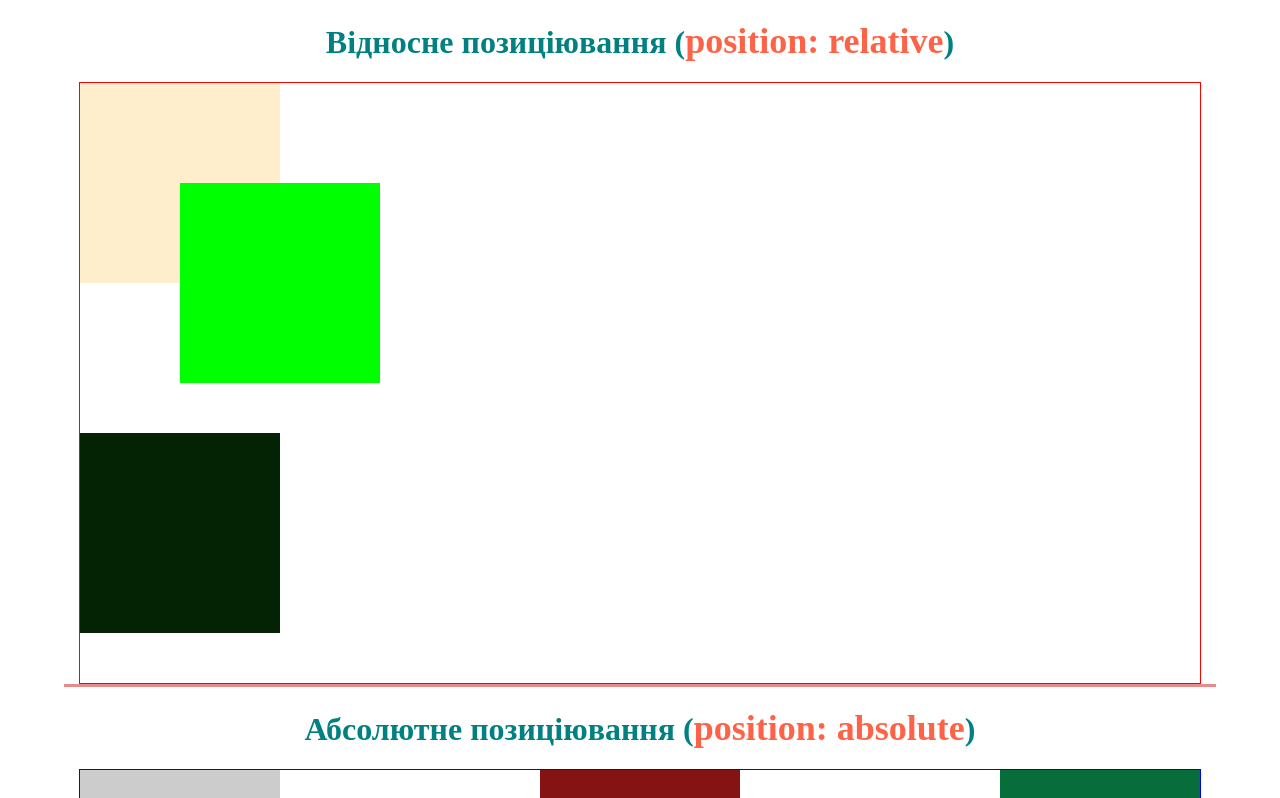
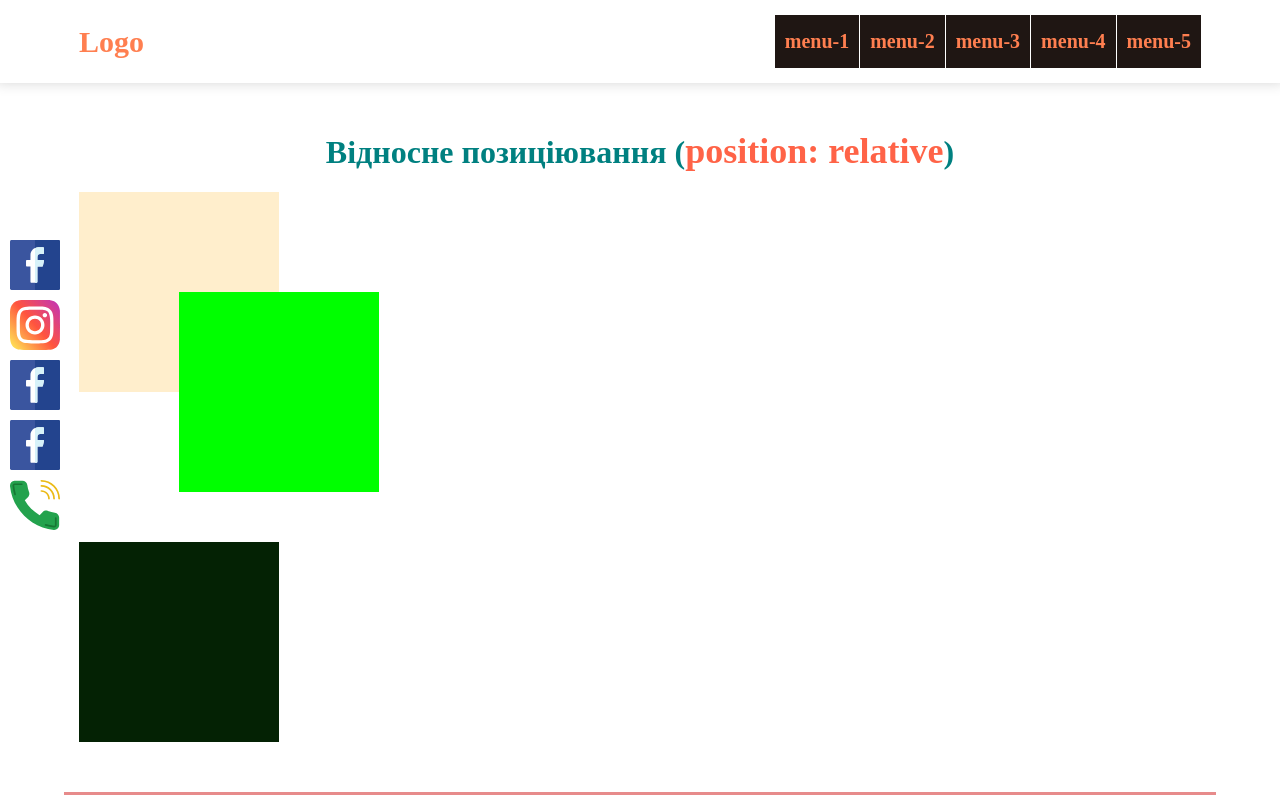
Before and after one commit to Lyubomyr89/FrontEnd, a plain HTML site: page position/index.html in a window 1280 px wide. Shown: the top 798 px of the page. Drawn offline with Linux system fonts and the light colour scheme.

Commit message:
position fixed

```diff
--- a/position/css/styles.css
+++ b/position/css/styles.css
@@ -10,6 +10,57 @@
   margin: 0 auto;
   padding: 0 15px;
   border-bottom: 3px solid rgb(231, 139, 139);
+}
+
+/* ------------menu------------ */
+.header {
+  position: fixed;
+  left: 0;
+  top: 0;
+  width: 100%;
+  background-color: rgb(255, 255, 255);
+  padding: 15px 0;
+  box-shadow: 0px -4px 13px 4px #d6d6d6;
+  z-index: 10;
+}
+
+.header .container{
+  display: flex;
+  justify-content: space-between;
+  align-items: center;
+  border: none;
+}
+
+.logo-container {
+}
+.logo {
+  font-size: 30px;
+  font-weight: bold;
+  text-decoration: none;
+  color: coral;
+}
+.nav {
+}
+.menu {
+  display: flex;
+  list-style: none;
+}
+.munu-item:not(:last-child) {
+  margin-right: 1px;
+}
+.menu-item__link {
+  display: inline-block;
+  text-decoration: none;
+  font-size: 20px;
+  font-weight: 600;
+  color: coral;
+  padding: 15px 10px;
+  background-color: rgb(31, 22, 19);
+}
+
+
+.section-1{
+  margin-top: 130px;
 }
 
 .title {
@@ -32,7 +83,7 @@
 }
 
 .relative {
-  border: 1px solid red;
+  /* border: 1px solid red; */
 }
 
 .relative:hover .box-3,
@@ -74,7 +125,7 @@
   position: absolute;
   top: 50%;
   left: 50%;
-  transform: translate(-50%, -50%);
+  transform: translate(-50%, -50%) rotate(45deg);
 
   background-color: rgb(134, 19, 19);
 }
@@ -84,7 +135,7 @@
   top: 0;
   right: 0;
   background-color: rgb(7, 109, 58);
-  transition: .2s linear all;
+  transition: 0.2s linear all;
 }
 
 .absolute {
@@ -92,12 +143,43 @@
   border: 1px solid blue;
 }
 
-.absolute:hover .box-a-3{
-    right: calc(90% - 200px);
+.absolute:hover .box-a-3 {
+  right: calc(90% - 200px);
 }
 
 .box-a-4 {
-    position: absolute;
-    background-color: rgb(26, 7, 109);
-    transition: .2s linear all;
-  }
+  /* position: absolute; */
+  background-color: rgb(26, 7, 109);
+  transition: 0.2s linear all;
+}
+
+/* Позиціювання з фіксацією положення */
+
+.fixed-box {
+  position: fixed;
+  top: 50%;
+  left: 10px;
+  bottom: 10%;
+  right: 10%;
+  color: wheat;
+  transform: translateY(-50%);
+}
+
+.social-link {
+  display: block;
+  width: 50px;
+  height: 50px;
+  transition: all .2s linear;
+}
+.social-link:not(:last-child) {
+  margin-bottom: 10px;
+}
+
+.social-link:hover {
+  transform: translateX(10px);
+}
+
+.social-link img {
+  width: 100%;
+  height: 100%;
+}
--- a/position/index.html
+++ b/position/index.html
@@ -7,7 +7,23 @@
     <title>Позиціонування елементів і CSS-трансформації.</title>
   </head>
   <body>
-    <section>
+    <header class="header">
+      <div class="container">
+        <div class="logo-container">
+          <a href="#" class="logo">Logo</a>
+        </div>
+        <nav class="nav">
+          <ul class="menu">
+            <li class="munu-item"><a href="#" class="menu-item__link">menu-1</a></li>
+            <li class="munu-item"><a href="#" class="menu-item__link">menu-2</a></li>
+            <li class="munu-item"><a href="#" class="menu-item__link">menu-3</a></li>
+            <li class="munu-item"><a href="#" class="menu-item__link">menu-4</a></li>
+            <li class="munu-item"><a href="#" class="menu-item__link">menu-5</a></li>
+          </ul>
+        </nav>
+      </div>
+    </header>
+    <section class="section-1">
       <div class="container">
         <h2 class="title">
           Відносне позиціювання (<span>position: relative</span>)
@@ -37,7 +53,15 @@
         <h2 class="title">
           Позиціювання з фіксацією положення (<span>position: fixed</span>)
         </h2>
-        <div class="position-box"></div>
+        <div class="position-box fixed">
+          <div class="fixed-box">
+            <a href="https://www.facebook.com/" class="social-link"><img src="./img/facebook.svg" alt="facebook"></a>
+            <a href="#" class="social-link"><img src="./img/instagram.svg" alt="instagram"></a>
+            <a href="#" class="social-link"><img src="./img/facebook.svg" alt="facebook"></a>
+            <a href="#" class="social-link"><img src="./img/facebook.svg" alt="facebook"></a>
+            <a href="tel:+38067998999" class="social-link"><img src="./img/telephone.svg" alt="telephone"></a>
+          </div>
+        </div>
       </div>
     </section>
   </body>
```
Also changed, not shown: position/img/facebook.svg (added), position/img/instagram.svg (added), position/img/telephone.svg (added).
